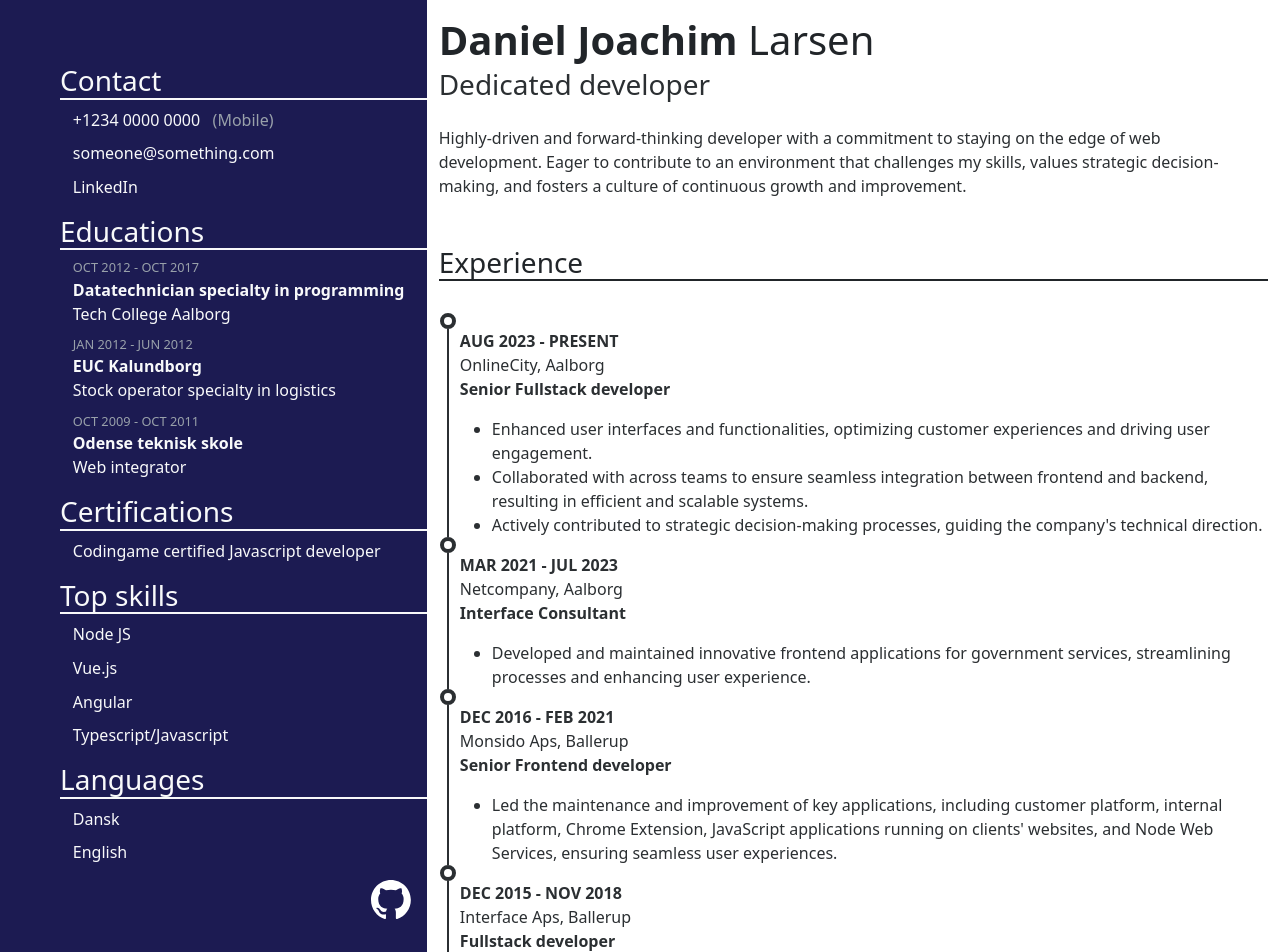
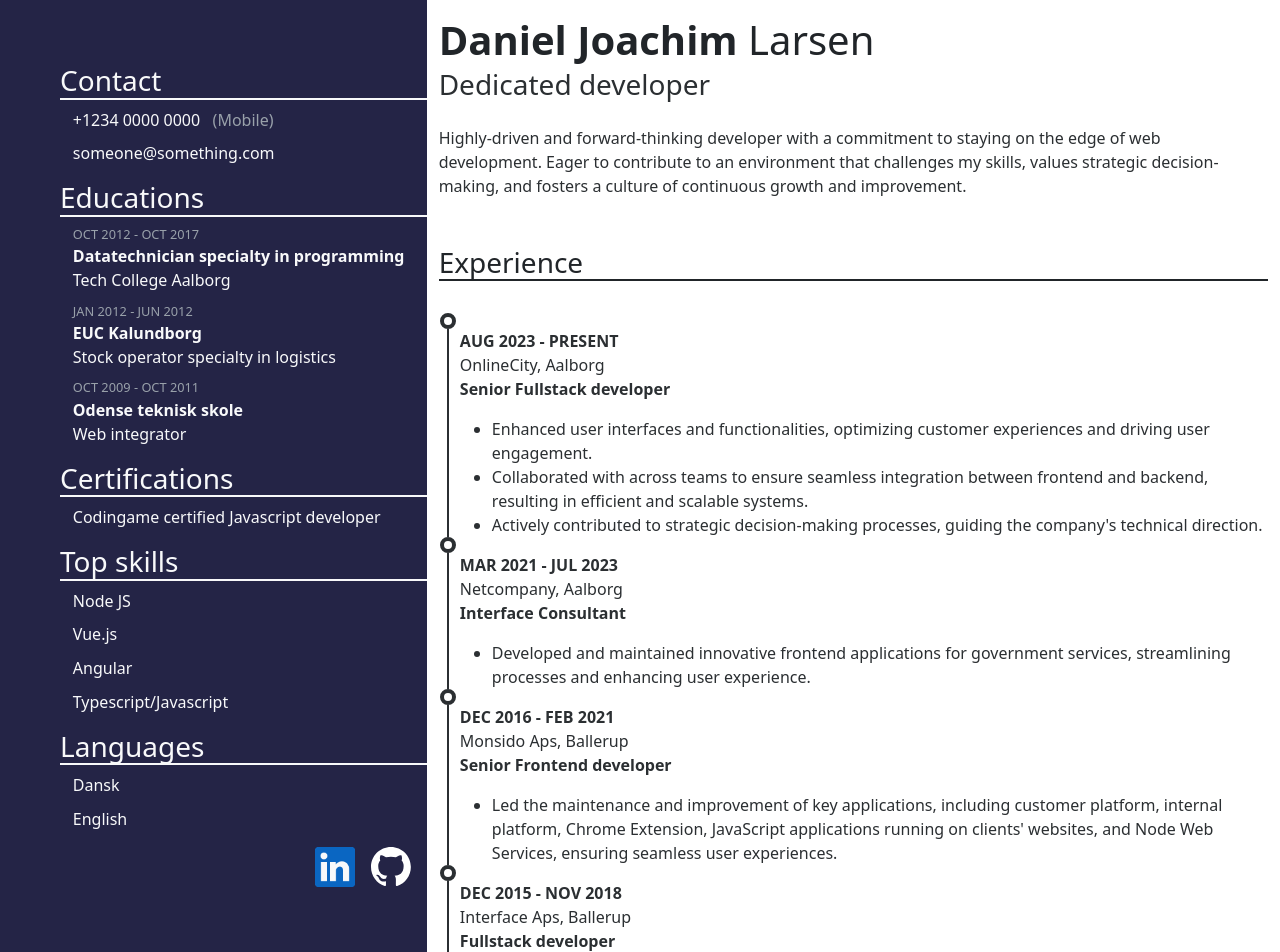
Before and after one commit to danlars/Resume, a Vue app: page / in a window 1280 px wide. Shown: the top 952 px of the page. Built offline with nearby package versions, Linux system fonts and the light colour scheme.

Commit message:
Add github logo

```diff
--- a/src/App.vue
+++ b/src/App.vue
@@ -13,7 +13,6 @@
               <span class="text-quaternary">(Mobile)</span>
             </li>
             <li><a :href="'mailto:' + email" class="text-light text-decoration-none">{{ email }}</a></li>
-            <li><a :href="linkedin" target="_blank" class="text-light text-decoration-none">LinkedIn</a></li>
           </ul>
           <h1 class="fw-normal border-bottom border-light border-2 fs-3">
             Educations
@@ -71,8 +70,11 @@
               English
             </li>
           </ul>
-          <div class="d-flex justify-content-end px-3">
-            <a href="https://github.com/danlars/Resume" target="_blank" class="github-referral" />
+          <div class="d-flex justify-content-end px-3 connects">
+            <a :href="linkedin" target="_blank" class="linkedin-connect bg-light">
+              <img src="/linkedin.png" alt="LinkedIn logo" class="image-source-dimensions" />
+            </a>
+            <a href="https://github.com/danlars/Resume" target="_blank" class="github-connect image-source-dimensions" />
           </div>
         </div>
       </div>
@@ -180,13 +182,25 @@ const linkedin = computed(() => environment.getEnvironmentValue(environmentKey.L
   }
 }
 
-.github-referral {
+.connects {
+  gap: 1rem;
+}
+
+.image-source-dimensions {
+  width: 40px;
+  height: 40px;
+}
+
+.linkedin-connect {
+  display: inline-block;
+  border-radius: 5px;
+}
+
+.github-connect {
   background-image: var(--github-logo);
   background-repeat: no-repeat;
   background-size: contain;
   display: inline-block;
-  width: 40px;
-  height: 40px;
 
   &:hover {
     opacity: .7;
--- a/src/styles.scss
+++ b/src/styles.scss
@@ -1,10 +1,8 @@
-$tertiary: #1c1b52;
+$tertiary: #242446;
 $quaternary: #99a1aa;
-// @import "~bootstrap/scss/bootstrap";
 
 @import "~bootstrap/scss/mixins/banner";
 @include bsBanner("");
-
 
 // scss-docs-start import-stack
 // Configuration
```
Also changed, not shown: public/linkedin.png (added).
